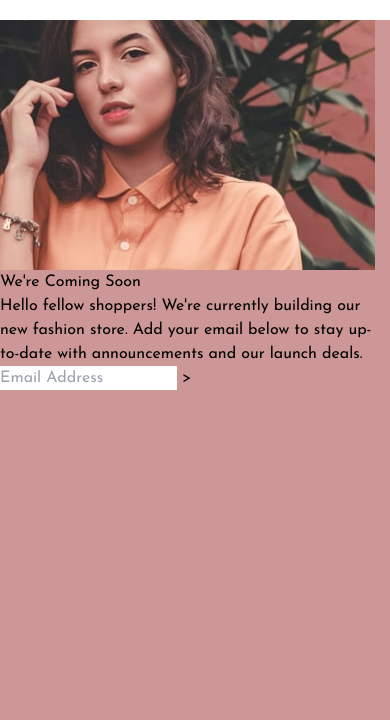
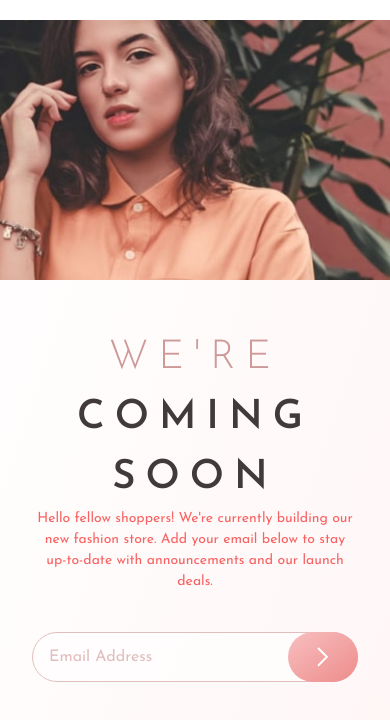
Before and after one commit to jchapar/base_apparel_FEM, a website: page index.html in a window 390 px wide. Shown: the part 60-780 px from the top of the page. Drawn offline with Linux system fonts and the light colour scheme.

Commit message:
initial mobile classes and styling added

```diff
--- a/index.html
+++ b/index.html
@@ -13,7 +13,7 @@
     <link rel="stylesheet" href="css/styles.css" />
     <title>Base Appearal | Coming Soon</title>
   </head>
-  <body class="font-sans bg-desaturatedRed">
+  <body class="font-sans bg-gradient-to-br from-gradientOne to-gradientTwo">
     <!-- Global container -->
     <div class="container mx-auto">
       <!-- Heading -->
@@ -22,19 +22,31 @@
       </div>
       <main>
         <!-- Image -->
-        <div>
-          <img src="images/hero-mobile.jpg" alt="" />
+        <div class="w-full">
+          <img src="images/hero-mobile.jpg" alt="" class="w-full" />
         </div>
         <!-- Content -->
-        <div>
-          <h1><span>We're</span> Coming Soon</h1>
-          <p>
+        <div class="px-8 py-12 mx-auto h-screen">
+          <h1
+            class="text-[40px] text-center font-semibold uppercase tracking-[10px] text-darkGrayishRed max-w-[315px] mx-auto"
+          >
+            <span class="font-thin text-[#CE9898]">We're</span> Coming Soon
+          </h1>
+          <p class="text-center text-softRed text-[14px] max-w-[325px] mx-auto mb-10">
             Hello fellow shoppers! We're currently building our new fashion store. Add your email
             below to stay up-to-date with announcements and our launch deals.
           </p>
-          <div class="input-wrapper">
-            <input type="email" placeholder="Email Address" />
-            <button>></button>
+          <div class="input-wrapper flex relative">
+            <input
+              type="email"
+              placeholder="Email Address"
+              class="border-[1px] opacity-60 rounded-full w-full py-2 px-4 h-[50px] border-desaturatedRed placeholder:text-desaturatedRed outline-none"
+            />
+            <button
+              class="absolute text-white bg-gradient-to-br from-gradientThree to-gradientFour w-[70px] rounded-full h-[50px] right-0 flex items-center justify-center hover:opacity-80"
+            >
+              <img src="images/icon-arrow.svg" alt="" />
+            </button>
           </div>
         </div>
       </main>
```
Also changed, not shown: css/styles.css.
